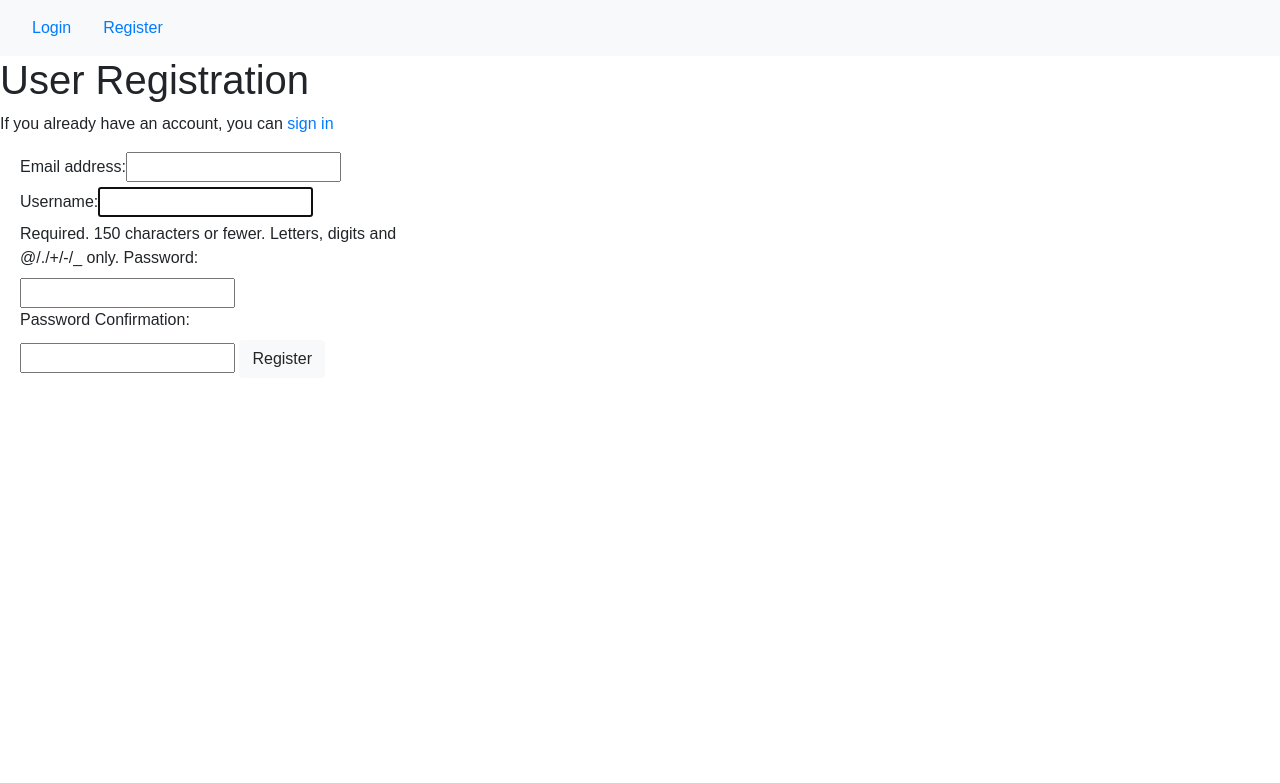
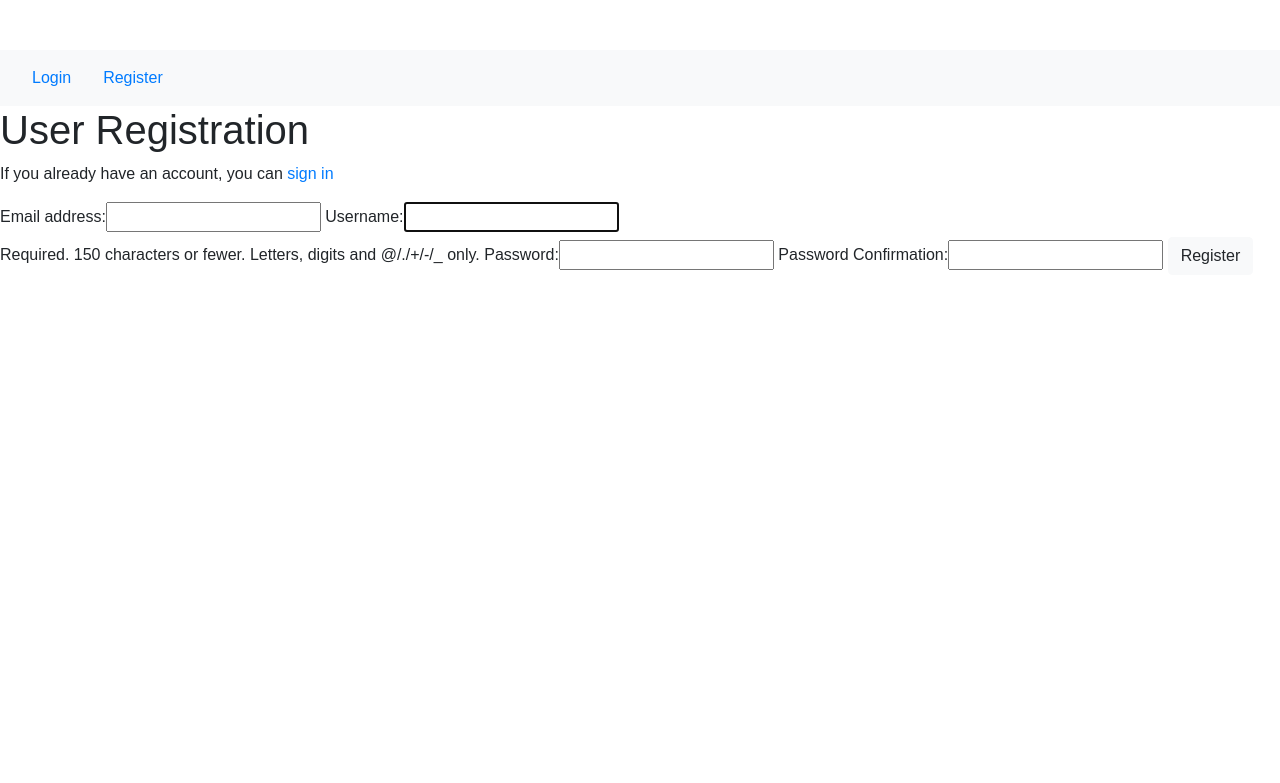
Before and after one commit to iulianpro/django-e-commerce, a Django app: page /accounts/register/ in a window 1280 px wide. Shown: the top 783 px of the page. Run offline with Django 3.2, Linux system fonts and the light colour scheme; some libraries are stand-ins or nearby versions.

Commit message:
Error fixed

```diff
--- a/static/css/style.css
+++ b/static/css/style.css
@@ -1,10 +1,6 @@
 body {
     font-family: Arial;
-}
-
-form {
-    width: 30%;
-    margin-left: 20px;
+    padding-top: 50px;
 }
 
 footer {
```
